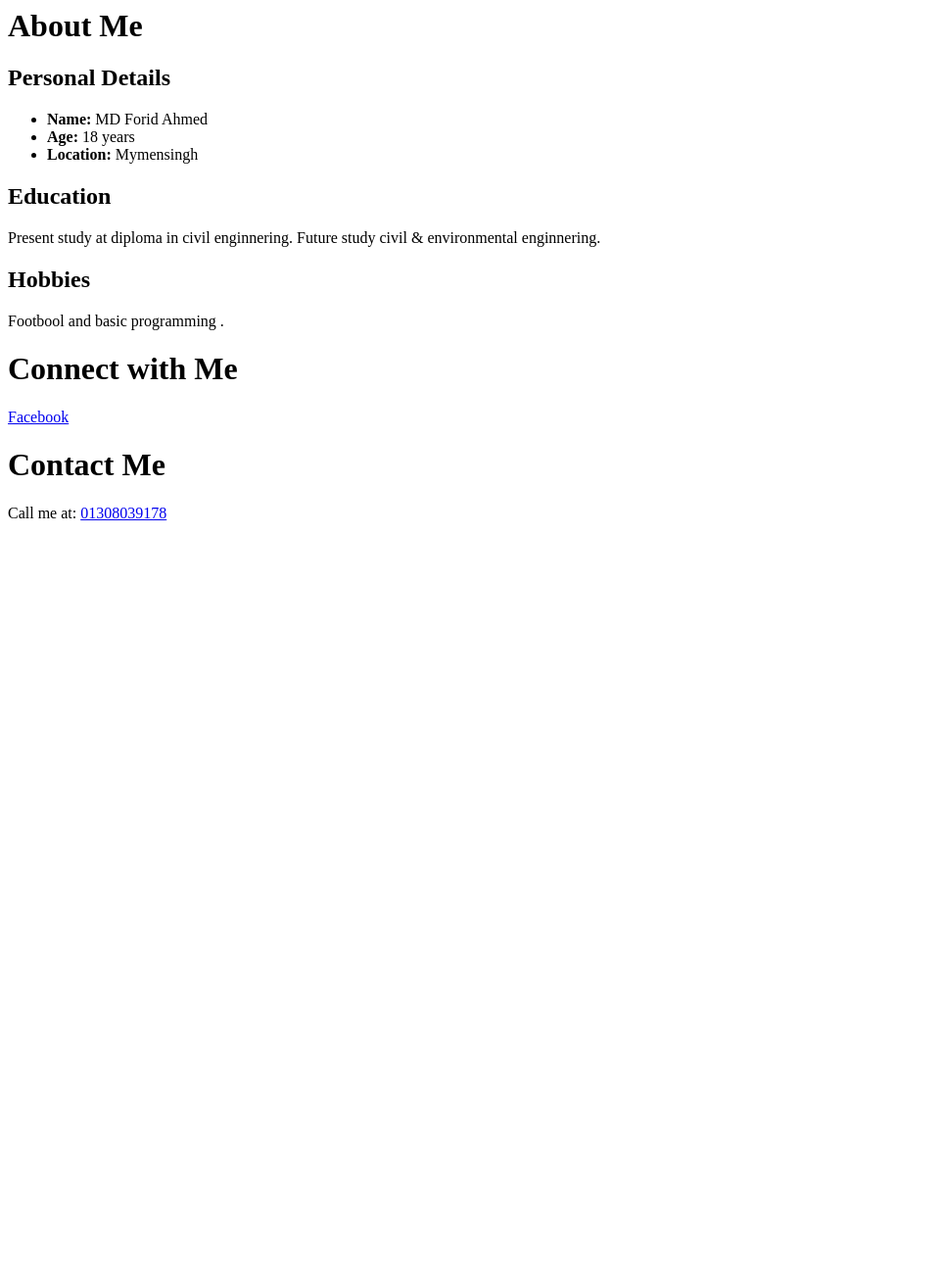
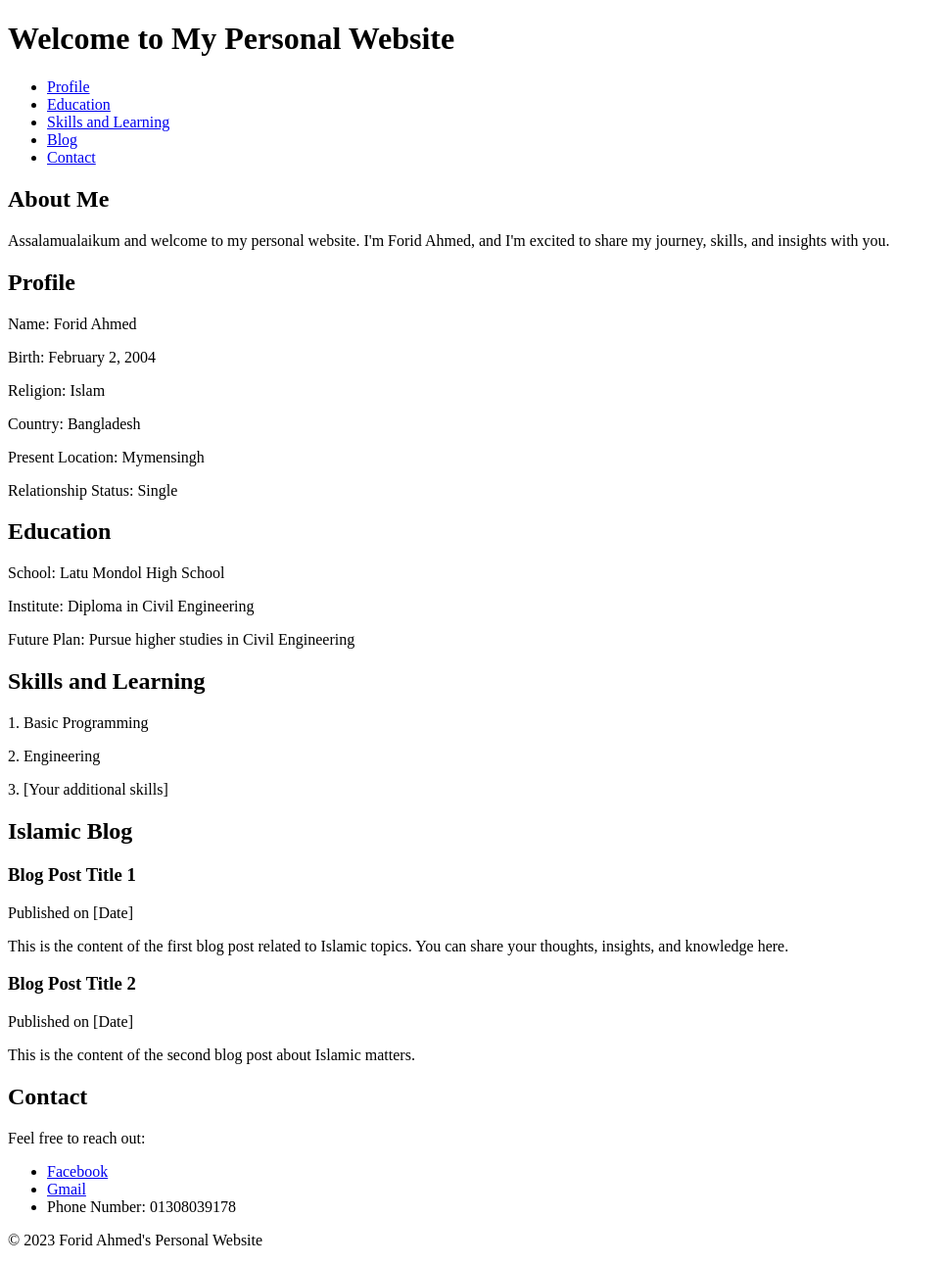
Before and after one commit to Foridc/Forid-ahmed, a plain HTML site: page index.html in a window 1280 px wide. Shown: the whole page at 98% size, without its empty margins (0-963 px from the left). Before the commit the page ends 800 px from the top, so only its background shows below. Drawn offline with Linux system fonts and the light colour scheme.

Commit message:
Update index.html

```diff
--- a/index.html
+++ b/index.html
@@ -1,60 +1,83 @@
-
-</body>
-</html>
-
+<!DOCTYPE html>
 <html>
 <head>
-    <title>My bio Information</title>
+    <meta charset="UTF-8">
+    <meta name="viewport" content="width=device-width, initial-scale=1.0">
+    <title>Forid Ahmed's Personal Website</title>
+    <link rel="stylesheet" type="text/css" href="styles.css">
 </head>
 <body>
     <header>
-        <h1>About Me</h1>
+        <h1>Welcome to My Personal Website</h1>
     </header>
-    <main>
-        <h2>Personal Details</h2>
+
+    <nav>
         <ul>
+            <li><a href="#profile">Profile</a></li>
+            <li><a href="#education">Education</a></li>
+            <li><a href="#skills">Skills and Learning</a></li>
+            <li><a href="#blog">Blog</a></li>
+            <li><a href="#contact">Contact</a></li>
+        </ul>
+    </nav>
 
-            <li><strong>Name:</strong> MD Forid Ahmed</li>
-            <li><strong>Age:</strong> 18 years</li>
-            <li><strong>Location:</strong> Mymensingh</li>
-        </ul>
+    <div class="content">
+        <h2>About Me</h2>
+        <p>Assalamualaikum and welcome to my personal website. I'm Forid Ahmed, and I'm excited to share my journey, skills, and insights with you.</p>
 
-        <h2>Education</h2>
-        <p>Present study at diploma in civil enginnering.
-        Future study  civil & environmental enginnering.</p>
+        <section id="profile">
+            <h2>Profile</h2>
+            <p>Name: Forid Ahmed</p>
+            <p>Birth: February 2, 2004</p>
+            <p>Religion: Islam</p>
+            <p>Country: Bangladesh</p>
+            <p>Present Location: Mymensingh</p> <!-- Added present location -->
+            <p>Relationship Status: Single</p>
+        </section>
 
+        <section id="education">
+            <h2>Education</h2>
+            <p>School: Latu Mondol High School</p>
+            <p>Institute: Diploma in Civil Engineering</p>
+            <p>Future Plan: Pursue higher studies in Civil Engineering</p>
+        </section>
 
-        <h2>Hobbies</h2>
-        <p>Footbool
-        and basic programming .</p>
-    </main>
+        <section id="skills">
+            <h2>Skills and Learning</h2>
+            <p>1. Basic Programming</p>
+            <p>2. Engineering</p>
+            <p>3. [Your additional skills]</p>
+        </section>
+
+        <section id="blog">
+            <h2>Islamic Blog</h2>
+            <article>
+                <h3>Blog Post Title 1</h3>
+                <p>Published on [Date]</p>
+                <p>This is the content of the first blog post related to Islamic topics. You can share your thoughts, insights, and knowledge here.</p>
+            </article>
+
+            <article>
+                <h3>Blog Post Title 2</h3>
+                <p>Published on [Date]</p>
+                <p>This is the content of the second blog post about Islamic matters.</p>
+            </article>
+            <!-- You can add more blog posts following the same structure -->
+        </section>
+
+        <section id="contact">
+            <h2>Contact</h2>
+            <p>Feel free to reach out:</p>
+            <ul>
+                <li><a href="https://www.facebook.com/profile.php?id=100029673194176">Facebook</a></li>
+                <li><a href="mailto:foridahmed380@gmail.com">Gmail</a></li>
+                <li>Phone Number: 01308039178</li>
+            </ul>
+        </section>
+    </div>
+
     <footer>
-
+        <p>&copy; 2023 Forid Ahmed's Personal Website</p>
     </footer>
 </body>
 </html>
-<!DOCTYPE html>
-<html>
-<head>
-    <title>My Social Links</title>
-</head>
-<body>
-    <h1>Connect with Me</h1>
-    <p>
-        <a href="https://www.facebook.com/profile.php?id=100029673194176" target="_blank">Facebook</a>
-    </p>
-    <p
-</body>
-</html>
-<!DOCTYPE html>
-<html>
-<head>
-    <title>Contact Information</title>
-</head>
-<body>
-    <h1>Contact Me</h1>
-    <p>
-        Call me at: <a href="tel:+1234567890">01308039178</a>
-    </p>
-</body>
-</html>
```
